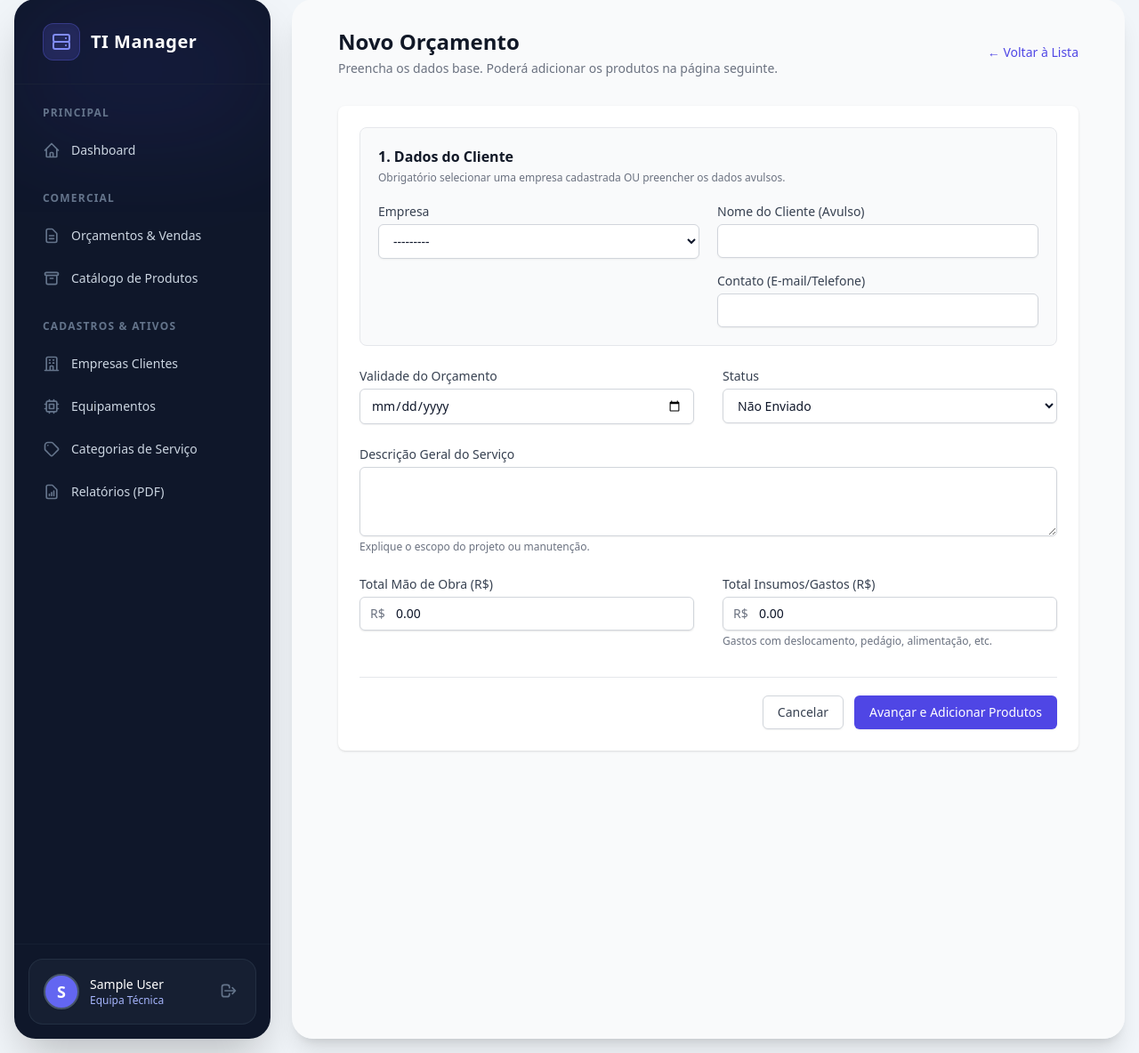
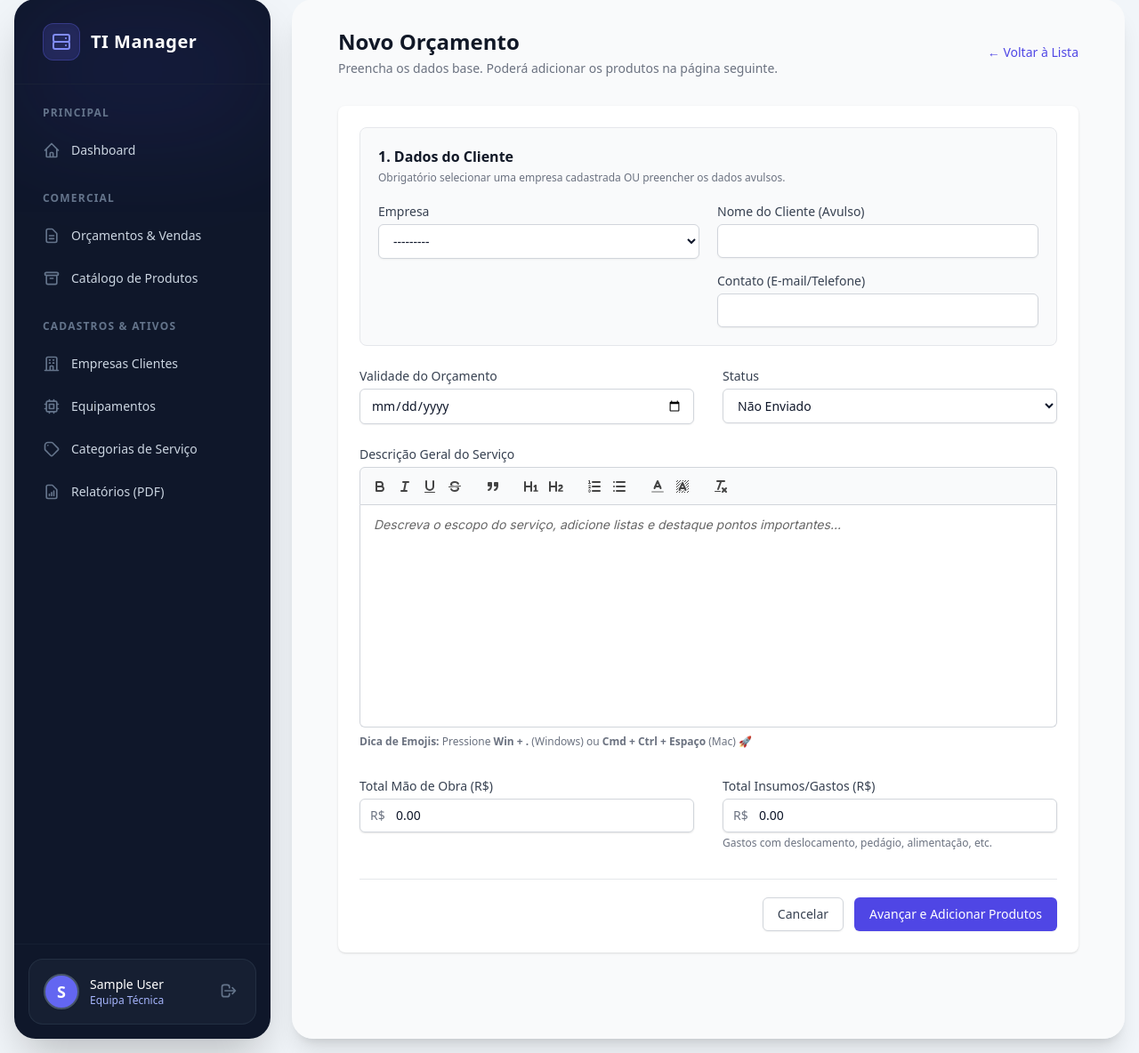
Before and after one commit to mod64bits/modos, a Django app: page /orcamentos/novo/ in a window 1280 px wide. Shown: the part 17-1201 px from the top of the page at 89% size. Run offline with Django 5.2, Linux system fonts and the light colour scheme; the visitor is signed in with stand-in values (Sample User, id 1); data comes from the database, SQL or seed files in the repository; data that the repository does not hold is empty; parts of the project's set-up code (start-up, migrations or seed data) failed here and were passed over; some libraries are stand-ins or nearby versions.

Commit message:
ORCAMENTO: Quill.js

```diff
--- a/templates/orcamentos/orcamento_form.html
+++ b/templates/orcamentos/orcamento_form.html
@@ -3,6 +3,30 @@
 {% block title %}Novo Orçamento{% endblock %}
 
 {% block content %}
+<!-- CDN do Quill CSS para o Editor de Texto -->
+<link href="https://cdn.quilljs.com/1.3.6/quill.snow.css" rel="stylesheet">
+<style>
+    /* Ajustes para o Quill combinar perfeitamente com o Tailwind */
+    .ql-toolbar.ql-snow {
+        border-color: #d1d5db;
+        border-top-left-radius: 0.375rem;
+        border-top-right-radius: 0.375rem;
+        background-color: #f9fafb;
+    }
+    .ql-container.ql-snow {
+        border-color: #d1d5db;
+        border-bottom-left-radius: 0.375rem;
+        border-bottom-right-radius: 0.375rem;
+        background-color: #ffffff;
+        font-family: 'Inter', sans-serif;
+        font-size: 0.875rem;
+        height: 250px; /* CORREÇÃO: Altura estrutural fixa evita que a grelha colapse e os inputs subam */
+    }
+    .ql-editor {
+        min-height: 100%;
+    }
+</style>
+
 <div class="min-h-screen bg-gray-50 py-8">
     <div class="max-w-4xl mx-auto px-4 sm:px-6 lg:px-8">
 
@@ -78,15 +102,26 @@
                             {% if form.status.errors %}<p class="mt-1 text-sm text-red-600">{{ form.status.errors.0 }}</p>{% endif %}
                         </div>
 
+                        <!-- 2.5 DESCRIÇÃO GERAL COM QUILL (WYSIWYG) -->
                         <div class="sm:col-span-2">
-                            <label class="block text-sm font-medium text-gray-700">{{ form.descricao_geral.label }}</label>
-                            {{ form.descricao_geral }}
-                            {% if form.descricao_geral.help_text %}<p class="mt-1 text-xs text-gray-500">{{ form.descricao_geral.help_text }}</p>{% endif %}
+                            <label class="block text-sm font-medium text-gray-700 mb-1">{{ form.descricao_geral.label }}</label>
+
+                            <!-- Esconde o textarea original e estático do Django -->
+                            <div class="hidden">
+                                {{ form.descricao_geral }}
+                            </div>
+
+                            <!-- Container do novo editor interativo -->
+                            <div id="editor-container" class="mb-2">
+                                {{ form.descricao_geral.value|default:""|safe }}
+                            </div>
+
+                            {% if form.descricao_geral.help_text %}<p class="mt-2 text-xs text-gray-500"><b>Dica de Emojis:</b> Pressione <b>Win + .</b> (Windows) ou <b>Cmd + Ctrl + Espaço</b> (Mac) 🚀</p>{% endif %}
                             {% if form.descricao_geral.errors %}<p class="mt-1 text-sm text-red-600">{{ form.descricao_geral.errors.0 }}</p>{% endif %}
                         </div>
 
                         <!-- 3. CUSTOS INICIAIS -->
-                        <div class="sm:col-span-1">
+                        <div class="sm:col-span-1 pt-2">
                             <label class="block text-sm font-medium text-gray-700">{{ form.total_mao_de_obra.label }}</label>
                             <div class="mt-1 relative rounded-md shadow-sm">
                                 <div class="absolute inset-y-0 left-0 pl-3 flex items-center pointer-events-none">
@@ -97,7 +132,7 @@
                             {% if form.total_mao_de_obra.errors %}<p class="mt-1 text-sm text-red-600">{{ form.total_mao_de_obra.errors.0 }}</p>{% endif %}
                         </div>
 
-                        <div class="sm:col-span-1">
+                        <div class="sm:col-span-1 pt-2">
                             <label class="block text-sm font-medium text-gray-700">{{ form.total_insumos.label }}</label>
                             <div class="mt-1 relative rounded-md shadow-sm">
                                 <div class="absolute inset-y-0 left-0 pl-3 flex items-center pointer-events-none">
@@ -126,13 +161,41 @@
     </div>
 </div>
 
-<!-- Pequeno script para adicionar o padding esquerdo nos inputs de dinheiro gerados pelo Django -->
+<!-- Scripts Necessários -->
+<script src="https://cdn.quilljs.com/1.3.6/quill.min.js"></script>
 <script>
     document.addEventListener("DOMContentLoaded", function() {
+        // Ajuste de padding para os inputs de moeda gerados pelo Django
         const maoDeObra = document.getElementById('id_total_mao_de_obra');
         const insumos = document.getElementById('id_total_insumos');
         if(maoDeObra) maoDeObra.classList.add('pl-10');
         if(insumos) insumos.classList.add('pl-10');
+
+        // Inicialização do Editor Rich Text (Quill)
+        var quill = new Quill('#editor-container', {
+            theme: 'snow',
+            placeholder: 'Descreva o escopo do serviço, adicione listas e destaque pontos importantes...',
+            modules: {
+                toolbar: [
+                    ['bold', 'italic', 'underline', 'strike'],
+                    ['blockquote'],
+                    [{ 'header': 1 }, { 'header': 2 }],
+                    [{ 'list': 'ordered'}, { 'list': 'bullet' }],
+                    [{ 'color': [] }, { 'background': [] }],
+                    ['clean']
+                ]
+            }
+        });
+
+        // Sincronizar o conteúdo do Quill com o Textarea original ao Guardar (Submit)
+        var form = document.querySelector('form');
+        form.onsubmit = function() {
+            var descricaoTextarea = document.getElementById('id_descricao_geral');
+            if (descricaoTextarea) {
+                // Guarda o HTML formatado gerado pelo editor para a base de dados
+                descricaoTextarea.value = quill.root.innerHTML;
+            }
+        };
     });
 </script>
 {% endblock %}
```
